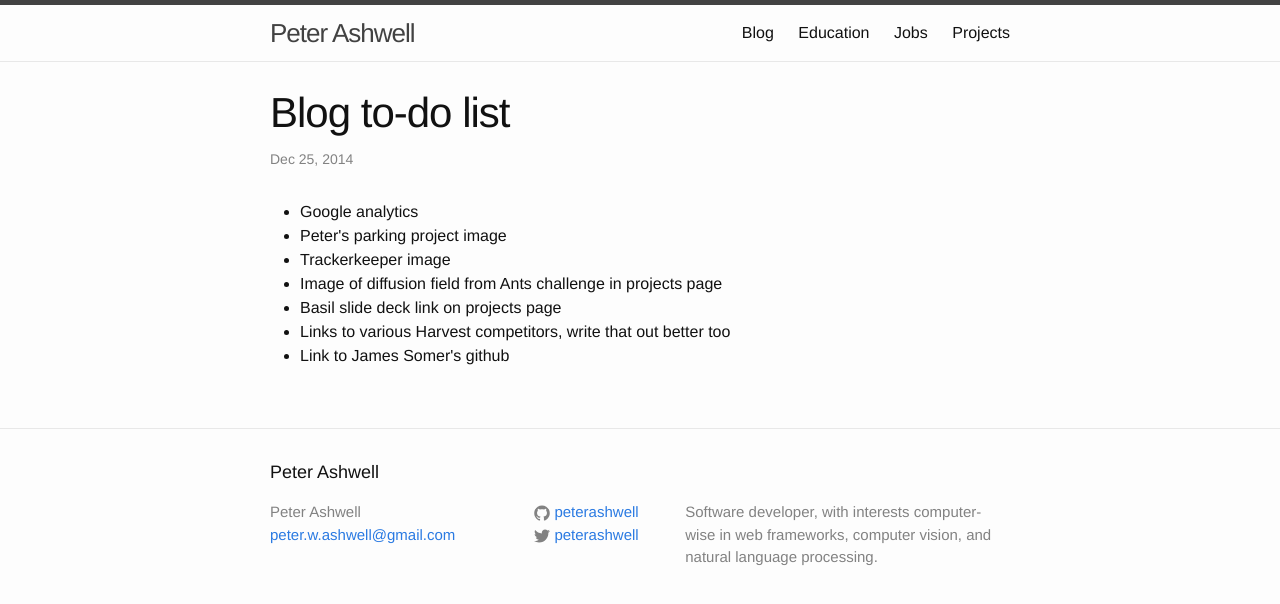
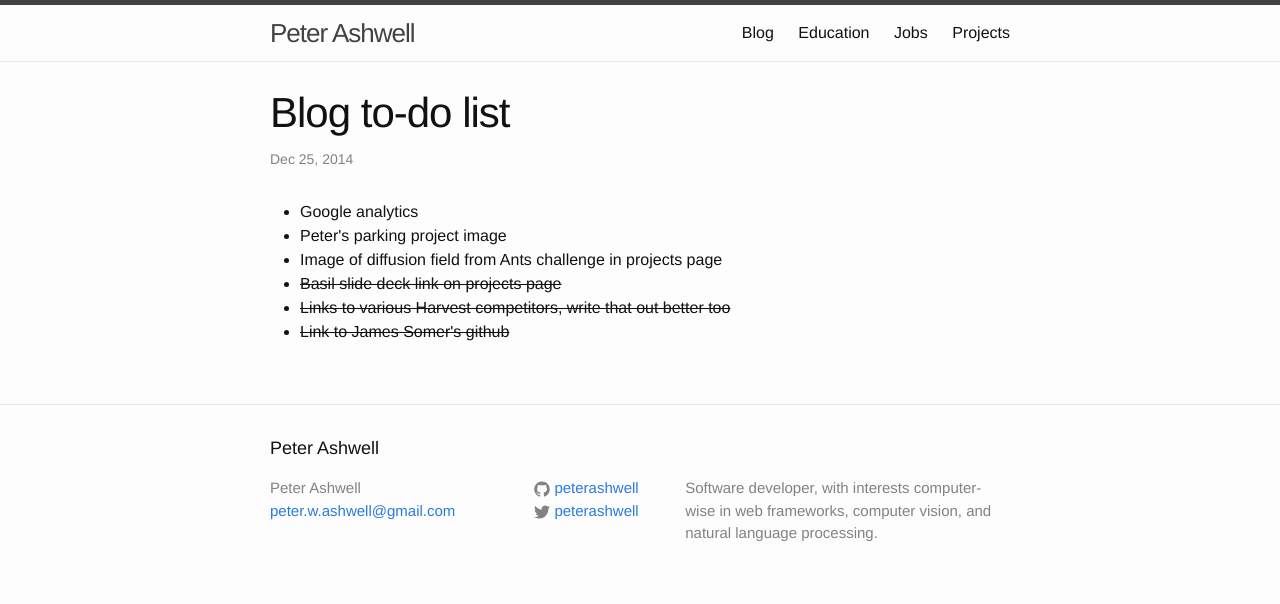
Before and after one commit to peterashwell/peterashwell.github.io, a Jekyll site: the page built from _posts/2014-12-25-todo-on-this.markdown, in a window 1280 px wide. Shown: the top 604 px of the page. Built offline with Jekyll 4.4.1, drawn with Linux system fonts in a browser that asks for light colours.

Commit message:
Added images of parking, updated todo post

```diff
--- a/_posts/2014-12-25-todo-on-this.markdown
+++ b/_posts/2014-12-25-todo-on-this.markdown
@@ -7,9 +7,20 @@ categories: peterashwell.com
 <ul>
     <li>Google analytics</li>
     <li>Peter's parking project image</li>
-    <li>Trackerkeeper image</li>
     <li>Image of diffusion field from Ants challenge in projects page</li>
-    <li>Basil slide deck link on projects page</li>
-    <li>Links to various Harvest competitors, write that out better too</li>
-    <li>Link to James Somer's github</li>
+    <li>
+        <span style="text-decoration:line-through">
+            Basil slide deck link on projects page
+        </span>
+    </li>
+    <li>
+        <span style="text-decoration:line-through">
+        Links to various Harvest competitors, write that out better too
+        </span>
+    </li>
+    <li>
+        <span style="text-decoration:line-through">
+            Link to James Somer's github
+        </span>
+    </li>
 </ul>
```
Also changed, not shown: projects.md (+11 -0 lines), assets/dawn_filling_golden.png (added), assets/dawn_vacant.png (added), assets/day_busy.png (added), assets/very_full.png (added), 1 other file.
